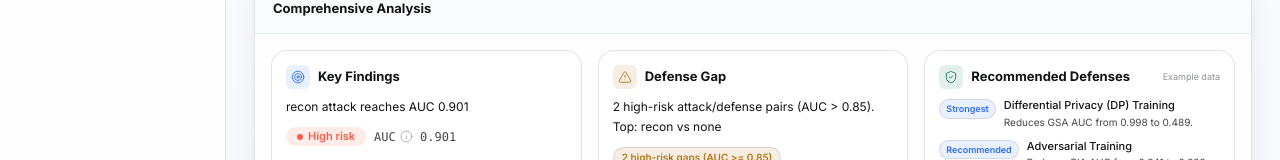
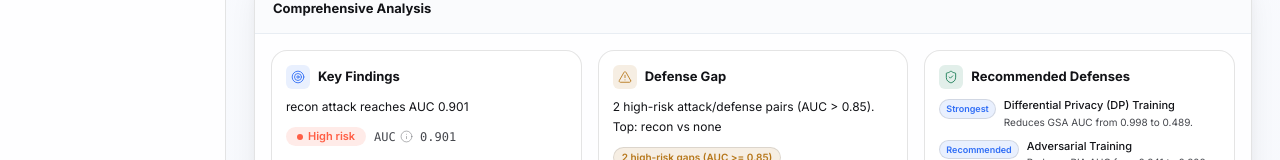
Before and after one commit to DeliciousBuding/DiffAudit-Platform, a Next.js app in the folder apps/web/: page /workspace/reports in a window 1280 px wide. Shown: the part 596-756 px from the top of the page. Built offline with nearby package versions, Linux system fonts and the light colour scheme; no server answers; a web font is replaced by a local one.

Commit message:
fix: remove "Example data" label from reports, clean unused imports (R29)
- Removed "Example data" / "示例数据" tag from Recommended Defenses section
  (undermined user trust in the data)
- Removed 2 unused imports (ArrowRight, FileText) from reports/page.tsx

```diff
--- a/apps/web/src/app/(workspace)/workspace/reports/page.tsx
+++ b/apps/web/src/app/(workspace)/workspace/reports/page.tsx
@@ -1,7 +1,7 @@
 import { Suspense } from "react";
 import { headers } from "next/headers";
 import Link from "next/link";
-import { AlertTriangle, ArrowRight, Box, Crosshair, FileBarChart, FileText, ShieldCheck, Target } from "lucide-react";
+import { AlertTriangle, Box, Crosshair, FileBarChart, ShieldCheck, Target } from "lucide-react";
 
 import { type Locale } from "@/components/language-picker";
 import { EmptyState } from "@/components/empty-state";
@@ -262,9 +262,6 @@ async function ReportCenterSection({ locale }: { locale: Locale }) {
               <h4 className="text-[13px] font-bold text-foreground">
                 {copy.recommendedDefenses}
               </h4>
-              <span className="text-[9px] text-muted-foreground/60 ml-auto">
-                {copy.exampleDataLabel}
-              </span>
             </div>
             <div className="space-y-2">
               {defenseStrategies.map((strategy) => (
```
